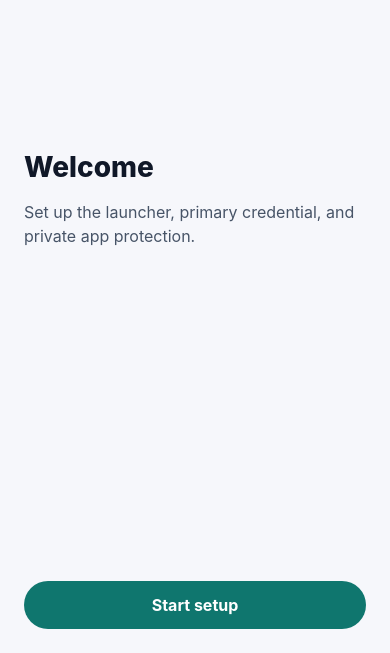
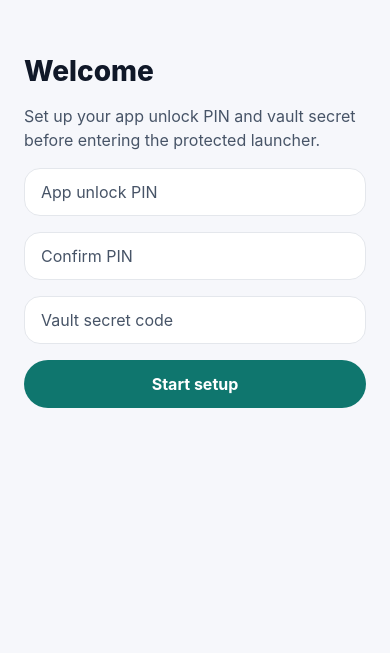
Before and after one commit to Sruwat/Security_system, a React Native app: screen /Welcome in a window 390 px wide. Shown: the part 191-844 px from the top of the page. Built offline with nearby package versions, Linux system fonts and the light colour scheme.

Commit message:
Complete onboarding and credential auth flow

```diff
--- a/src/components/PrimaryButton.tsx
+++ b/src/components/PrimaryButton.tsx
@@ -11,8 +11,10 @@ export function PrimaryButton(props: {
   const variant = props.variant ?? 'primary';
   const scheme = useColorScheme();
   const palette = themeTokens.colors[scheme === 'dark' ? 'dark' : 'light'];
+  const backgroundColor =
+    variant === 'primary' ? palette.accent : variant === 'secondary' ? palette.accentSoft : palette.danger;
   return (
-    <Pressable onPress={props.onPress} style={[styles.base, styles[variant], props.style]}>
+    <Pressable onPress={props.onPress} style={[styles.base, {backgroundColor}, props.style]}>
       <Text style={[styles.text, {color: variant === 'secondary' ? palette.accent : '#FFFFFF'}]}>{props.label}</Text>
     </Pressable>
   );
@@ -26,15 +28,6 @@ const styles = StyleSheet.create({
     alignItems: 'center',
     justifyContent: 'center',
   },
-  primary: {
-    backgroundColor: themeTokens.colors.light.accent,
-  },
-  secondary: {
-    backgroundColor: themeTokens.colors.light.accentSoft,
-  },
-  danger: {
-    backgroundColor: themeTokens.colors.light.danger,
-  },
   text: {
     fontSize: themeTokens.typography.body,
     fontWeight: '700',
--- a/src/screens/auth/AuthGateScreen.tsx
+++ b/src/screens/auth/AuthGateScreen.tsx
@@ -1,5 +1,5 @@
 import React from 'react';
-import {Alert, StyleSheet, Text, View, useColorScheme} from 'react-native';
+import {Alert, StyleSheet, Text, TextInput, View, useColorScheme} from 'react-native';
 import {useNavigation} from '@react-navigation/native';
 import type {NativeStackNavigationProp} from '@react-navigation/native-stack';
 import {nativeBridge} from '../../native';
@@ -8,6 +8,7 @@ import {themeTokens} from '../../theme';
 import type {RootStackParamList} from '../../navigation/routes';
 import {Screen} from '../../components/Screen';
 import {PrimaryButton} from '../../components/PrimaryButton';
+import {APP_UNLOCK_CREDENTIAL_TYPE} from '../../services/security/credentialTypes';
 
 export function AuthGateScreen() {
   const navigation = useNavigation<NativeStackNavigationProp<RootStackParamList>>();
@@ -15,8 +16,49 @@ export function AuthGateScreen() {
   const palette = themeTokens.colors[scheme === 'dark' ? 'dark' : 'light'];
   const [loading, setLoading] = React.useState(false);
   const [status, setStatus] = React.useState<'idle' | 'success' | 'fail' | 'unavailable'>('idle');
+  const [pin, setPin] = React.useState('');
+  const [pinLoading, setPinLoading] = React.useState(false);
   const promptAttemptedRef = React.useRef(false);
   const pendingLaunchPackageName = launchCoordinator.getPendingLaunchPackageName();
+
+  const completeAuthentication = React.useCallback(
+    async (method: 'biometric' | 'pin', pinValue?: string) => {
+      if (method === 'pin') {
+        const candidate = (pinValue ?? '').trim();
+        if (!candidate) {
+          Alert.alert('PIN required', 'Enter your app unlock PIN to continue.');
+          return;
+        }
+
+        setPinLoading(true);
+        try {
+          const verified = await nativeBridge.verifyCredential(APP_UNLOCK_CREDENTIAL_TYPE, candidate);
+          if (!verified) {
+            setStatus('fail');
+            Alert.alert('PIN mismatch', 'The PIN did not match the stored credential.');
+            return;
+          }
+        } catch (error) {
+          setStatus('fail');
+          Alert.alert('Authentication failed', error instanceof Error ? error.message : 'Unable to verify the PIN.');
+          return;
+        } finally {
+          setPinLoading(false);
+        }
+      }
+
+      const outcome = await launchCoordinator.completeAuthentication();
+      setStatus('success');
+
+      navigation.reset({
+        index: 0,
+        routes: [{name: 'PrivateHome'}],
+      });
+
+      return outcome;
+    },
+    [navigation],
+  );
 
   const authenticate = React.useCallback(async () => {
     if (loading) {
@@ -33,22 +75,22 @@ export function AuthGateScreen() {
         return;
       }
 
-      const outcome = await launchCoordinator.completeAuthentication();
-      setStatus('success');
-
-      if (outcome === 'vault_unlocked' || outcome === 'app_launched') {
-        navigation.reset({
-          index: 0,
-          routes: [{name: 'PrivateHome'}],
-        });
-      }
+      await completeAuthentication('biometric');
     } catch (error) {
       setStatus('fail');
       Alert.alert('Authentication failed', error instanceof Error ? error.message : 'Unable to authenticate.');
     } finally {
       setLoading(false);
     }
-  }, [loading, navigation]);
+  }, [completeAuthentication, loading]);
+
+  const submitPin = React.useCallback(async () => {
+    if (pinLoading) {
+      return;
+    }
+
+    await completeAuthentication('pin', pin);
+  }, [completeAuthentication, pin, pinLoading]);
 
   React.useEffect(() => {
     if (!promptAttemptedRef.current) {
@@ -75,8 +117,26 @@ export function AuthGateScreen() {
           <Text style={[styles.message, {color: palette.accent}]}>Authentication succeeded.</Text>
         ) : null}
 
+        <TextInput
+          value={pin}
+          onChangeText={setPin}
+          placeholder="App unlock PIN"
+          placeholderTextColor={palette.textSecondary}
+          secureTextEntry
+          keyboardType="number-pad"
+          style={[
+            styles.input,
+            {
+              color: palette.textPrimary,
+              backgroundColor: palette.surface,
+              borderColor: palette.border,
+            },
+          ]}
+        />
+
         <View style={styles.actions}>
           <PrimaryButton label={loading ? 'Authenticating...' : 'Authenticate'} onPress={() => void authenticate()} />
+          <PrimaryButton label={pinLoading ? 'Checking PIN...' : 'Use PIN'} onPress={() => void submitPin()} variant="secondary" />
         </View>
       </View>
     </Screen>
@@ -101,6 +161,13 @@ const styles = StyleSheet.create({
     fontSize: themeTokens.typography.body,
     fontWeight: '600',
   },
+  input: {
+    minHeight: 48,
+    borderRadius: themeTokens.radius.md,
+    borderWidth: 1,
+    paddingHorizontal: themeTokens.spacing.md,
+    fontSize: themeTokens.typography.body,
+  },
   actions: {
     gap: themeTokens.spacing.sm,
     marginTop: themeTokens.spacing.sm,
--- a/src/screens/manage-apps/ManageAppsScreen.tsx
+++ b/src/screens/manage-apps/ManageAppsScreen.tsx
@@ -96,7 +96,7 @@ export function ManageAppsScreen() {
           </Text>
         </View>
       ) : apps.length === 0 ? (
-        <View style={styles.empty}>
+        <View style={[styles.empty, {backgroundColor: palette.surface}]}>
           <Text style={[styles.emptyTitle, {color: palette.textPrimary}]}>Nothing to manage yet</Text>
           <Text style={[styles.emptyBody, {color: palette.textSecondary}]}>
             Add an app first, then you can update protection modes and timers here.
--- a/src/screens/onboarding/WelcomeScreen.tsx
+++ b/src/screens/onboarding/WelcomeScreen.tsx
@@ -1,12 +1,121 @@
 import React from 'react';
-import {PlaceholderScreen} from '../PlaceholderScreen';
+import {Alert, StyleSheet, Text, TextInput, View, useColorScheme} from 'react-native';
+import {useNavigation} from '@react-navigation/native';
+import type {NativeStackNavigationProp} from '@react-navigation/native-stack';
+import {PrimaryButton} from '../../components/PrimaryButton';
+import {Screen} from '../../components/Screen';
+import {nativeBridge} from '../../native';
+import {localDataRepository} from '../../storage/LocalDataRepository';
+import {themeTokens} from '../../theme';
+import type {RootStackParamList} from '../../navigation/routes';
+import {APP_UNLOCK_CREDENTIAL_TYPE, VAULT_SECRET_CREDENTIAL_TYPE} from '../../services/security/credentialTypes';
 
 export function WelcomeScreen() {
+  const navigation = useNavigation<NativeStackNavigationProp<RootStackParamList>>();
+  const scheme = useColorScheme();
+  const palette = themeTokens.colors[scheme === 'dark' ? 'dark' : 'light'];
+  const [pin, setPin] = React.useState('');
+  const [confirmPin, setConfirmPin] = React.useState('');
+  const [secretCode, setSecretCode] = React.useState('');
+  const [loading, setLoading] = React.useState(false);
+
+  const completeSetup = React.useCallback(async () => {
+    if (loading) {
+      return;
+    }
+
+    const trimmedPin = pin.trim();
+    const trimmedConfirm = confirmPin.trim();
+    const trimmedSecret = secretCode.trim();
+    if (trimmedPin.length < 4) {
+      Alert.alert('PIN required', 'Choose a PIN with at least 4 digits.');
+      return;
+    }
+    if (trimmedPin !== trimmedConfirm) {
+      Alert.alert('PIN mismatch', 'Confirm the same PIN to continue.');
+      return;
+    }
+    if (trimmedSecret.length < 4) {
+      Alert.alert('Secret required', 'Choose a vault secret code with at least 4 characters.');
+      return;
+    }
+
+    setLoading(true);
+    try {
+      await nativeBridge.createCredential(APP_UNLOCK_CREDENTIAL_TYPE, trimmedPin);
+      await nativeBridge.createCredential(VAULT_SECRET_CREDENTIAL_TYPE, trimmedSecret);
+      await localDataRepository.setOnboardingComplete(true);
+      navigation.reset({
+        index: 0,
+        routes: [{name: 'AuthGate'}],
+      });
+    } catch (error) {
+      Alert.alert('Setup failed', error instanceof Error ? error.message : 'Unable to complete setup.');
+    } finally {
+      setLoading(false);
+    }
+  }, [confirmPin, loading, navigation, pin, secretCode]);
+
   return (
-    <PlaceholderScreen
-      title="Welcome"
-      description="Set up the launcher, primary credential, and private app protection."
-      actionLabel="Start setup"
-    />
+    <Screen>
+      <View style={styles.hero}>
+        <Text style={[styles.title, {color: palette.textPrimary}]}>Welcome</Text>
+        <Text style={[styles.description, {color: palette.textSecondary}]}>
+          Set up your app unlock PIN and vault secret before entering the protected launcher.
+        </Text>
+
+        <TextInput
+          value={pin}
+          onChangeText={setPin}
+          placeholder="App unlock PIN"
+          placeholderTextColor={palette.textSecondary}
+          secureTextEntry
+          keyboardType="number-pad"
+          style={[styles.input, {color: palette.textPrimary, backgroundColor: palette.surface, borderColor: palette.border}]}
+        />
+        <TextInput
+          value={confirmPin}
+          onChangeText={setConfirmPin}
+          placeholder="Confirm PIN"
+          placeholderTextColor={palette.textSecondary}
+          secureTextEntry
+          keyboardType="number-pad"
+          style={[styles.input, {color: palette.textPrimary, backgroundColor: palette.surface, borderColor: palette.border}]}
+        />
+        <TextInput
+          value={secretCode}
+          onChangeText={setSecretCode}
+          placeholder="Vault secret code"
+          placeholderTextColor={palette.textSecondary}
+          secureTextEntry
+          style={[styles.input, {color: palette.textPrimary, backgroundColor: palette.surface, borderColor: palette.border}]}
+        />
+
+        <PrimaryButton label={loading ? 'Saving setup...' : 'Start setup'} onPress={() => void completeSetup()} />
+      </View>
+    </Screen>
   );
 }
+
+const styles = StyleSheet.create({
+  hero: {
+    flex: 1,
+    justifyContent: 'center',
+    gap: themeTokens.spacing.md,
+  },
+  title: {
+    fontSize: themeTokens.typography.title,
+    fontWeight: '800',
+  },
+  description: {
+    fontSize: themeTokens.typography.body,
+    lineHeight: 24,
+  },
+  input: {
+    minHeight: 48,
+    borderRadius: themeTokens.radius.md,
+    borderWidth: 1,
+    paddingHorizontal: themeTokens.spacing.md,
+    fontSize: themeTokens.typography.body,
+  },
+});
--- a/src/screens/private-home/PrivateHomeScreen.tsx
+++ b/src/screens/private-home/PrivateHomeScreen.tsx
@@ -51,7 +51,7 @@ export function PrivateHomeScreen() {
       {loading ? (
         <Text style={[styles.emptyBody, {color: palette.textSecondary}]}>Loading protected apps...</Text>
       ) : apps.length === 0 ? (
-        <View style={styles.empty}>
+        <View style={[styles.empty, {backgroundColor: palette.surface}]}>
           <Text style={[styles.emptyTitle, {color: palette.textPrimary}]}>No protected apps yet</Text>
           <Text style={[styles.emptyBody, {color: palette.textSecondary}]}>
             Add your first app to start building a private app space.
--- a/src/screens/vault/VaultScreen.tsx
+++ b/src/screens/vault/VaultScreen.tsx
@@ -88,7 +88,7 @@ export function VaultScreen() {
       {loading ? (
         <Text style={[styles.emptyBody, {color: palette.textSecondary}]}>Loading hidden apps...</Text>
       ) : hiddenApps.length === 0 ? (
-        <View style={styles.empty}>
+        <View style={[styles.empty, {backgroundColor: palette.surface}]}>
           <Text style={[styles.emptyTitle, {color: palette.textPrimary}]}>No hidden apps yet</Text>
           <Text style={[styles.emptyBody, {color: palette.textSecondary}]}>
             Add an app with HIDE or LOCK_HIDE protection to populate the vault.
--- /dev/null
+++ b/src/services/security/credentialTypes.ts
@@ -0,0 +1,2 @@
+export const APP_UNLOCK_CREDENTIAL_TYPE = 'app_unlock_primary';
+export const VAULT_SECRET_CREDENTIAL_TYPE = 'vault_secret_code';
```
Also changed, not shown: src/screens/secret-entry/SecretEntryScreen.tsx (+8 -0 lines), src/screens/app-picker/AddAppsScreen.tsx (indentation only), 2 other files (tests, documents, lock files or other folders).
